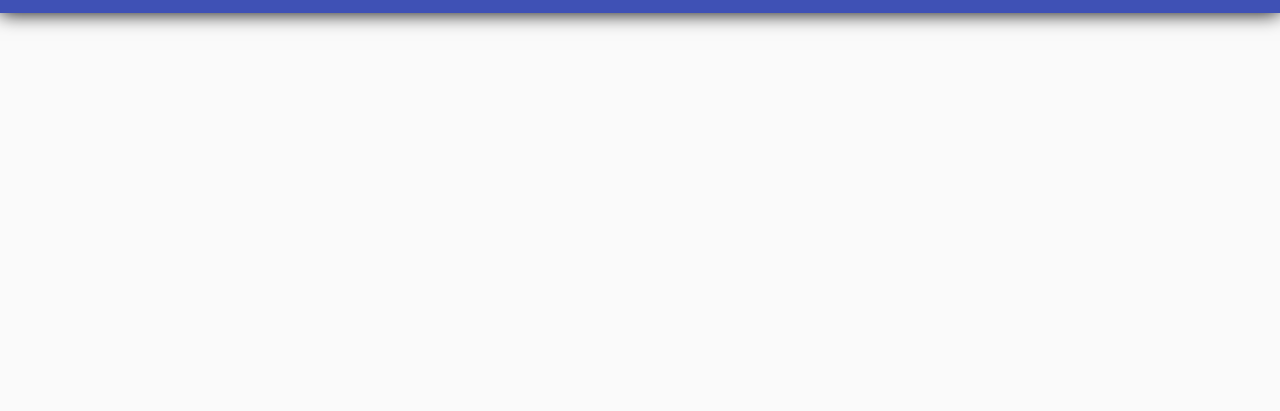
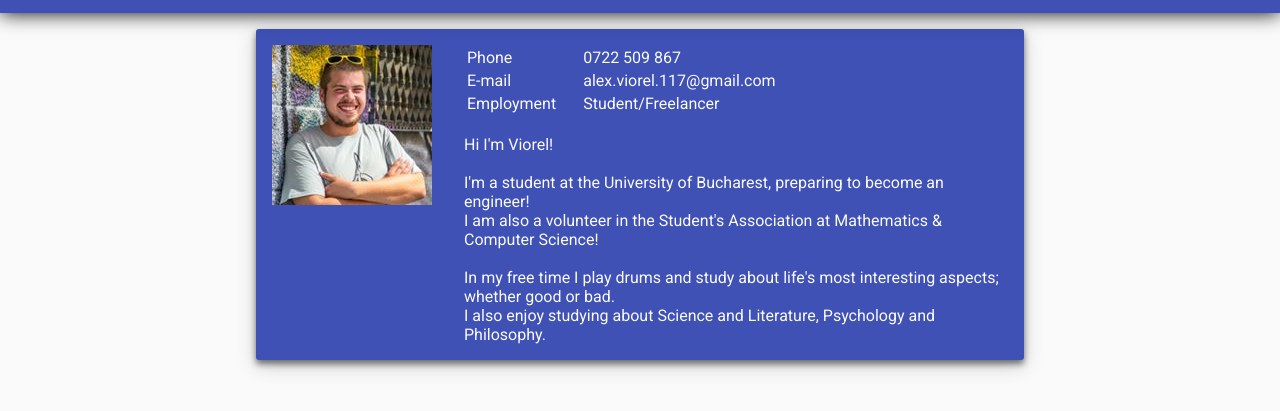
Before and after one commit to viorelAlexandrescu/viorelAlexandrescu.github.io, a plain HTML site: page index.html in a window 1280 px wide. Shown: the part 103-514 px from the top of the page. Drawn offline with Linux system fonts and the light colour scheme.

Commit message:
New Commit!

```diff
--- a/css/main.css
+++ b/css/main.css
@@ -66,15 +66,35 @@ li p{
 
 
 #about-page{
-    width: 50%;
+    width: 60%;
     margin: 0 auto;
 }
 .profile-card{
     background-color: #3F51B5;
     width: 100%;
     height: 100%;
+
+    display: flex;
+    flex-direction: row;
+
     border-radius: 3px;
     box-shadow: 0 4px 6px 0 rgba(0, 0, 0, 0.5), 0 6px 20px 0 rgba(0, 0, 0, 0.19);
+}
+.profile-info{
+    padding: 16px;
+    color: #fafafa;
+}
+.profile-info th{
+    text-align: left;
+    font-weight: 500;
+}
+.profile-info td{
+    padding-left: 24px;
+}
+#profile-photo{
+    padding: 16px;
+    width: 25%;
+    height: 25%;
 }
 
 #resume-page {
--- a/index.html
+++ b/index.html
@@ -3,7 +3,7 @@
 
 <head>
     <meta charset="UTF-8">
-    <title>AVȘ</title>
+    <title>Viorel | Profile</title>
     <link rel="stylesheet" type="text/css" href="css/main.css">
     <link href="https://fonts.googleapis.com/css?family=Roboto" rel="stylesheet">
     <meta name="viewport" content="width=device-width, initial-scale=1.0, maximum-scale=1.0">
@@ -27,9 +27,41 @@
 
     <div id="about-page" class="content" about="about">
         <div class="profile-card">
-            <div>
 
-            </div>
+                <img src="images/profile-photo-small.jpg" id="profile-photo">
+
+                <div class="profile-info">
+                    <table>
+                        <tr>
+                            <th>Phone</th>
+                            <td class="cuc">0722 509 867</td>
+                        </tr>
+
+                        <tr>
+                            <th>E-mail</th>
+                            <td>alex.viorel.117@gmail.com</td>
+                        </tr>
+
+                        <tr>
+                            <th>Employment</th>
+                            <td>Student/Freelancer</td>
+                        </tr>
+
+                    </table>
+
+                    <p>
+                        <br>
+                        Hi I'm Viorel!<br><br>
+
+                        I'm a student at the University of Bucharest, preparing to become an engineer!<br>
+
+                        I am also a volunteer in the Student's Association at Mathematics & Computer Science!<br><br>
+                        In my free time I play drums and study about life's most interesting aspects; whether good or bad.<br>
+                        I also enjoy studying about Science and Literature, Psychology and Philosophy.
+                    </p>
+
+                </div>
+
         </div>
     </div>
 
```
